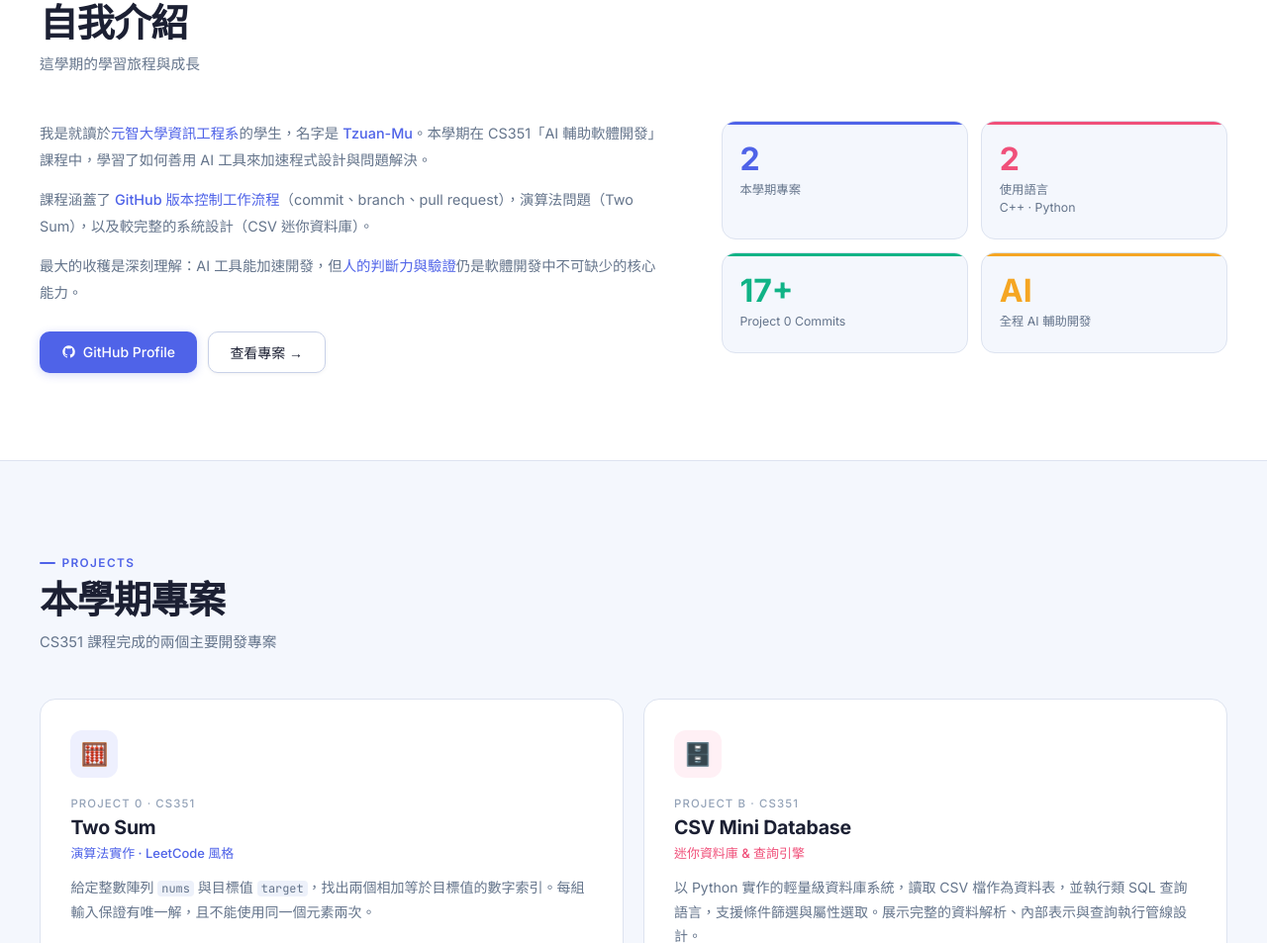
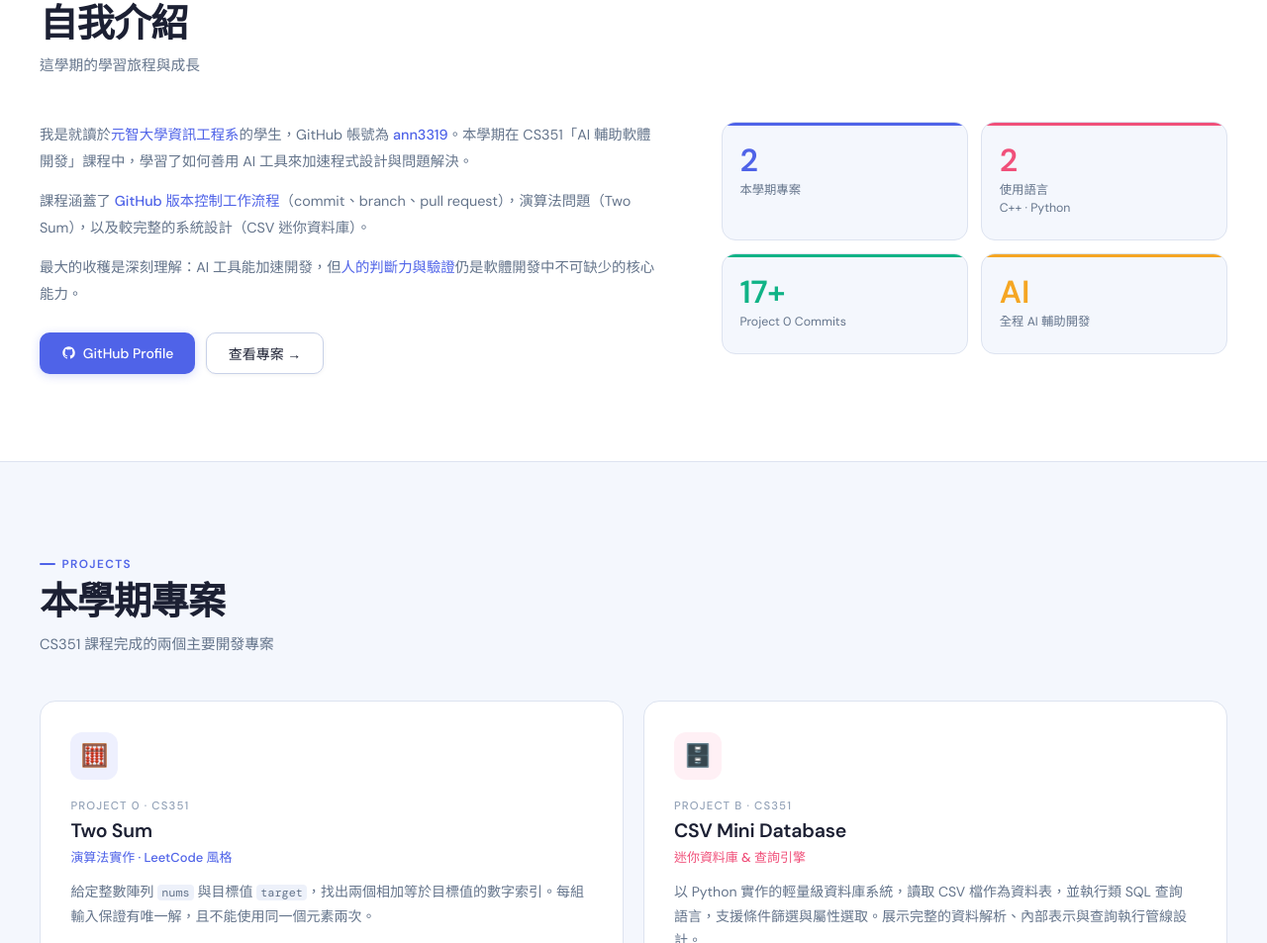
Before and after one commit to ann3319/ann3319.github.io, a plain HTML site: page index.html in a window 1280 px wide. Shown: the part 919-1872 px from the top of the page at 99% size. Drawn offline with nearby package versions, Linux system fonts and the light colour scheme.

Commit message:
Update index.html

```diff
--- a/index.html
+++ b/index.html
@@ -3,10 +3,10 @@
 <head>
   <meta charset="UTF-8" />
   <meta name="viewport" content="width=device-width, initial-scale=1.0" />
-  <title>Tzuan-Mu | CS351 Portfolio</title>
+  <title>ann3319 | CS351 Portfolio</title>
   <link rel="preconnect" href="https://fonts.googleapis.com" />
   <link rel="preconnect" href="https://fonts.gstatic.com" crossorigin />
-  <link href="https://fonts.googleapis.com/css2?family=Inter:wght@300;400;500;600;700&family=JetBrains+Mono:wght@400;500&family=Noto+Sans+TC:wght@300;400;500;700&display=swap" rel="stylesheet" />
+  <link href="https://fonts.googleapis.com/css2?family=DM+Sans:opsz,wght@9..40,300;9..40,400;9..40,500;9..40,600&family=DM+Mono:wght@400;500&display=swap" rel="stylesheet" />
   <style>
     :root {
       --bg: #f4f7fd;
@@ -26,7 +26,7 @@
     }
     *, *::before, *::after { box-sizing: border-box; margin: 0; padding: 0; }
     html { scroll-behavior: smooth; }
-    body { background: var(--bg); color: var(--text); font-family: 'Inter', 'Noto Sans TC', sans-serif; overflow-x: hidden; }
+    body { background: var(--bg); color: var(--text); font-family: 'DM Sans', sans-serif; overflow-x: hidden; }
     ::-webkit-scrollbar { width: 5px; }
     ::-webkit-scrollbar-track { background: var(--bg); }
     ::-webkit-scrollbar-thumb { background: var(--border2); border-radius: 3px; }
@@ -67,7 +67,7 @@
     .hero-dots span { width: 4px; height: 4px; border-radius: 50%; background: var(--accent); display: block; }
 
     /* BUTTONS */
-    .btn { display: inline-flex; align-items: center; gap: .45rem; padding: .62rem 1.35rem; border-radius: 10px; font-family: 'Inter', 'Noto Sans TC', sans-serif; font-size: .875rem; font-weight: 500; text-decoration: none; border: none; cursor: pointer; transition: all .18s; }
+    .btn { display: inline-flex; align-items: center; gap: .45rem; padding: .62rem 1.35rem; border-radius: 10px; font-family: 'DM Sans', sans-serif; font-size: .875rem; font-weight: 500; text-decoration: none; border: none; cursor: pointer; transition: all .18s; }
     .btn svg { width: 15px; height: 15px; flex-shrink: 0; }
     .btn-a { background: var(--accent); color: #fff; box-shadow: 0 2px 10px rgba(79,99,232,.24); }
     .btn-a:hover { background: #3b50d6; transform: translateY(-2px); box-shadow: 0 6px 18px rgba(79,99,232,.3); }
@@ -112,7 +112,7 @@
     .feats li { font-size: .845rem; color: var(--muted); padding: .36rem 0; border-bottom: 1px solid var(--border); display: flex; gap: .55rem; }
     .feats li:last-child { border-bottom: none; }
     .arr { color: var(--pc, var(--accent)); font-weight: 600; flex-shrink: 0; }
-    .code-box { background: var(--bg); border: 1px solid var(--border); border-radius: 10px; padding: .85rem .95rem; font-family: 'JetBrains Mono', monospace; font-size: .77rem; color: var(--teal); line-height: 1.9; margin-bottom: 1.35rem; }
+    .code-box { background: var(--bg); border: 1px solid var(--border); border-radius: 10px; padding: .85rem .95rem; font-family: 'DM Mono', monospace; font-size: .77rem; color: var(--teal); line-height: 1.9; margin-bottom: 1.35rem; }
     .code-box .cm { color: var(--muted2); }
     .proj-btns { display: flex; gap: .6rem; flex-wrap: wrap; }
 
@@ -161,8 +161,9 @@
 </head>
 <body>
 
+<!-- NAV -->
 <nav>
-  <a href="#hero" class="nav-logo">Tzuan-Mu</a>
+  <a href="#hero" class="nav-logo">ann<span>3319</span></a>
   <ul class="nav-links">
     <li><a href="#about">About</a></li>
     <li><a href="#projects">Projects</a></li>
@@ -175,6 +176,7 @@
   </a>
 </nav>
 
+<!-- HERO -->
 <header id="hero">
   <div class="hero-blob blob-a" aria-hidden="true"></div>
   <div class="hero-blob blob-b" aria-hidden="true"></div>
@@ -207,6 +209,7 @@
   </div>
 </header>
 
+<!-- ABOUT -->
 <section id="about">
   <div class="reveal">
     <div class="sec-tag">About Me</div>
@@ -215,7 +218,7 @@
   </div>
   <div class="about-grid">
     <div class="reveal">
-      <p class="about-p">我是就讀於<em>元智大學資訊工程系</em>的學生，名字是 <em>Tzuan-Mu</em>。本學期在 CS351「AI 輔助軟體開發」課程中，學習了如何善用 AI 工具來加速程式設計與問題解決。</p>
+      <p class="about-p">我是就讀於<em>元智大學資訊工程系</em>的學生，GitHub 帳號為 <em>ann3319</em>。本學期在 CS351「AI 輔助軟體開發」課程中，學習了如何善用 AI 工具來加速程式設計與問題解決。</p>
       <p class="about-p">課程涵蓋了 <em>GitHub 版本控制工作流程</em>（commit、branch、pull request），演算法問題（Two Sum），以及較完整的系統設計（CSV 迷你資料庫）。</p>
       <p class="about-p">最大的收穫是深刻理解：AI 工具能加速開發，但<em>人的判斷力與驗證</em>仍是軟體開發中不可缺少的核心能力。</p>
       <div class="about-btns">
@@ -235,6 +238,7 @@
   </div>
 </section>
 
+<!-- PROJECTS -->
 <section id="projects">
   <div class="reveal">
     <div class="sec-tag">Projects</div>
@@ -242,12 +246,13 @@
     <p class="sec-sub">CS351 課程完成的兩個主要開發專案</p>
   </div>
   <div class="proj-grid">
+    <!-- Project 0 -->
     <div class="proj-card reveal" style="--pc:#4f63e8;--pl:#eef0fe">
       <div class="proj-icon">&#x1F9EE;</div>
       <div class="proj-num">Project 0 &middot; CS351</div>
       <h3 class="proj-title">Two Sum</h3>
       <p class="proj-sub">演算法實作 &middot; LeetCode 風格</p>
-      <p class="proj-desc">給定整數陣列 <code style="background:var(--bg2);padding:0 4px;border-radius:4px;font-family:'JetBrains Mono',monospace;font-size:.85em">nums</code> 與目標值 <code style="background:var(--bg2);padding:0 4px;border-radius:4px;font-family:'JetBrains Mono',monospace;font-size:.85em">target</code>，找出兩個相加等於目標值的數字索引。每組輸入保證有唯一解，且不能使用同一個元素兩次。</p>
+      <p class="proj-desc">給定整數陣列 <code style="background:var(--bg2);padding:0 4px;border-radius:4px;font-family:'DM Mono',monospace;font-size:.85em">nums</code> 與目標值 <code style="background:var(--bg2);padding:0 4px;border-radius:4px;font-family:'DM Mono',monospace;font-size:.85em">target</code>，找出兩個相加等於目標值的數字索引。每組輸入保證有唯一解，且不能使用同一個元素兩次。</p>
       <div class="tags">
         <span class="tag hi">C++</span>
         <span class="tag">Hash Map</span>
@@ -270,6 +275,7 @@
         <a href="https://github.com/ann3319/11402_CS351_PROJECT0/tree/main/src" target="_blank" class="btn btn-o">Source Code</a>
       </div>
     </div>
+    <!-- Project B -->
     <div class="proj-card reveal" style="--pc:#f0507a;--pl:#fff0f5">
       <div class="proj-icon">&#x1F5C4;&#xFE0F;</div>
       <div class="proj-num">Project B &middot; CS351</div>
@@ -306,6 +312,7 @@
   </div>
 </section>
 
+<!-- SKILLS -->
 <section id="skills">
   <div class="reveal">
     <div class="sec-tag">Skills &amp; Tools</div>
@@ -334,6 +341,7 @@
   </div>
 </section>
 
+<!-- GITHUB CTA -->
 <section id="github">
   <div class="gh-box reveal">
     <div class="gh-ava">
@@ -352,8 +360,9 @@
   </div>
 </section>
 
+<!-- FOOTER -->
 <footer>
-  <span>&copy; 2026 <a href="https://github.com/ann3319" target="_blank">Tzuan-Mu</a> &middot; CS351 元智大學資工系</span>
+  <span>&copy; 2024 <a href="https://github.com/ann3319" target="_blank">ann3319</a> &middot; CS351 元智大學資工系</span>
   <span>Built with HTML &middot; CSS &middot; JavaScript</span>
 </footer>
 
```
